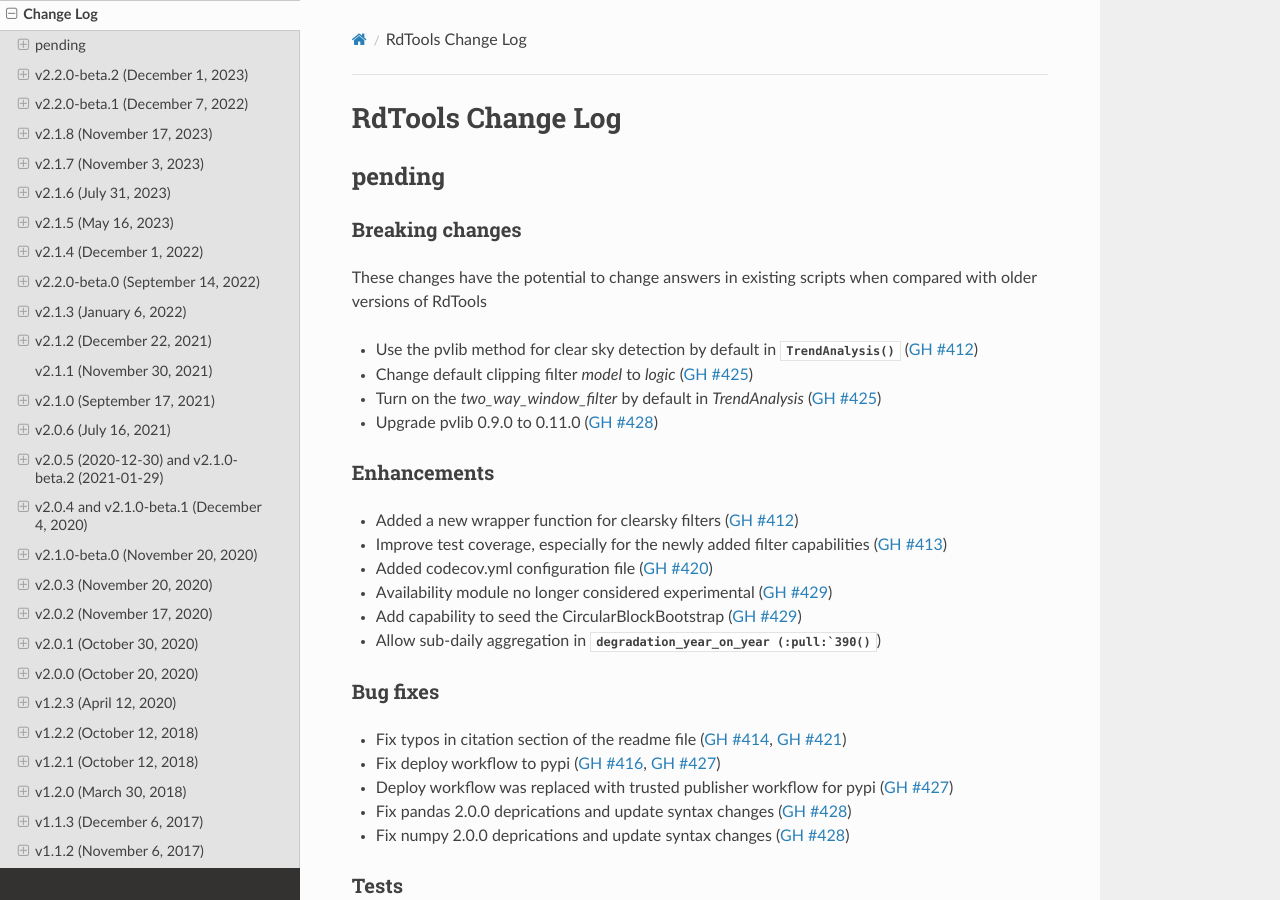
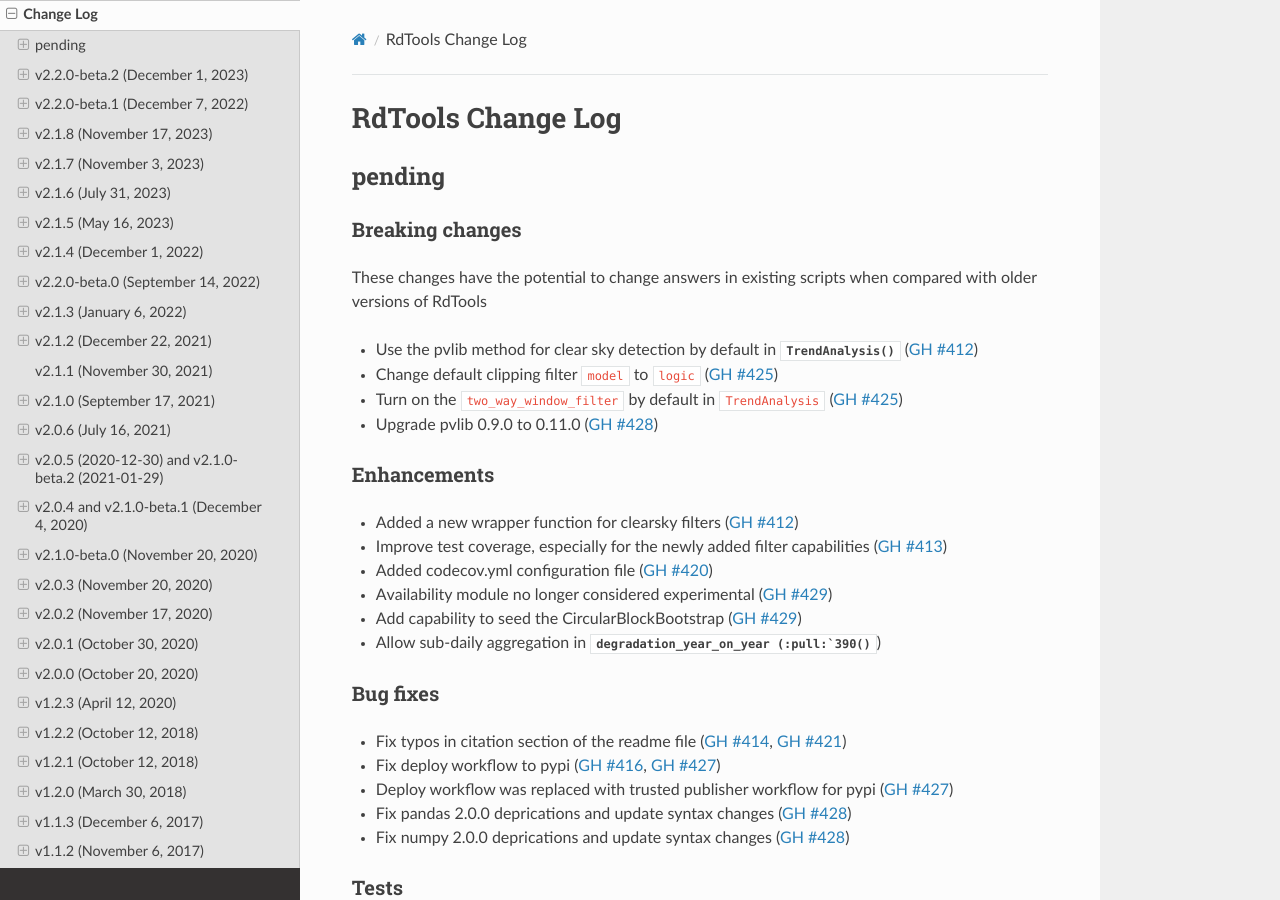
Before and after one commit to NREL/rdtools, a Sphinx documentation site: the page built from docs/sphinx/source/changelog.rst, in a window 1280 px wide and 900 px high. Built offline with Sphinx 7.4.7 and the Read the Docs theme 3.1.0, drawn with Linux system fonts in a browser that asks for light colours; pages that are not in the unit, such as notebooks, are missing from menus.

Commit message:
documentation minor fixes

```diff
--- a/docs/sphinx/source/changelog/pending.rst
+++ b/docs/sphinx/source/changelog/pending.rst
@@ -9,9 +9,9 @@
 
 * Use the pvlib method for clear sky detection by default in :py:func:`~rdtools.analysis_chains.TrendAnalysis` (:pull:`412`)
 
-* Change default clipping filter `model` to `logic` (:pull:`425`)
+* Change default clipping filter ``model`` to ``logic`` (:pull:`425`)
 
-* Turn on the `two_way_window_filter` by default in `TrendAnalysis` (:pull:`425`)
+* Turn on the ``two_way_window_filter`` by default in ``TrendAnalysis`` (:pull:`425`)
 
 * Upgrade pvlib 0.9.0 to 0.11.0 (:pull:`428`)
 
--- a/docs/sphinx/source/index.rst
+++ b/docs/sphinx/source/index.rst
@@ -65,7 +65,7 @@
 of this workflow. The preferred way to check for this is to also run the workflow using
 satellite-derived weather data such as the National Solar Radiation Database (NSRDB) and
 compare results to the sensor-based analysis. If satellite data is not available,
-a 'clear-sky' workflow is also available in RdTools. THis workflow is based on modeled
+a 'clear-sky' workflow is also available in RdTools. This workflow is based on modeled
 temperature and irradiance. Note that site irradiance data is still required to identify
 clear-sky conditions to be analyzed.
 
```
Also changed, not shown: other parts of docs/sphinx/source/index.rst (+1 -1 lines).
